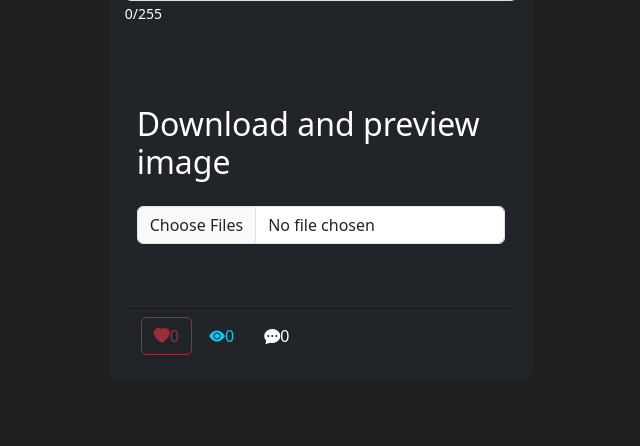
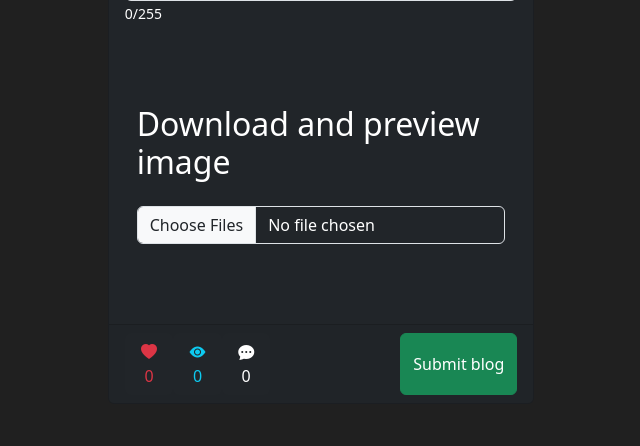
Before and after one commit to Peas4nt/myBlog, a Node server app: template views/blogCreating.ejs in a window 1280 px wide. Shown: the part 354-800 px from the top of the page, without its empty margins (319-959 px from the left). Run offline with Node 20, Linux system fonts and the light colour scheme; the template is opened without the code that fills it, so the values that code supplies are empty.

Commit message:
blog creation site done

```diff
--- a/index.js
+++ b/index.js
@@ -1,4 +1,7 @@
 import express from "express";
+import multer from "multer";
+import path from "path";
+
 import { testConnection } from "./db.js";
 import * as blogController from "./controllers/blogController.js";
 
@@ -14,18 +17,37 @@ const app = express();
 app.set("view engine", "ejs");
 
 app.use(express.static("public"));
+app.use("/uploads", express.static("uploads"));
 
-app.get("/", blogController.getCreate)
+const storage = multer.diskStorage({
+	// file destination save
+	destination: function (req, file, cb) {
+		cb(null, "uploads/blogs");
+	},
+	// file name
+	filename: function (req, file, cb) {
+		cb(
+			null,
+			file.fieldname + "-" + Date.now() + path.extname(file.originalname),
+		);
+	},
+});
+const upload = multer({ storage: storage });
+
+// routes
+// Blog creating
+app.get("/", blogController.getCreate);
+app.post("/", upload.array("images"), blogController.postCreate);
 
 // start server function
 const start = async () => {
 	// check db connection
 	const dbErr = await testConnection();
-	if (dbErr) return console.error("DB error: ",dbErr);
+	if (dbErr) return console.error("DB error: ", dbErr);
 
 	app.listen(PORT, (err) => {
 		// check server errors
-		if (err) return console.error("Server errror: ",err);
+		if (err) return console.error("Server errror: ", err);
 		console.log(`Server OK\nhttp://localhost:${PORT}/`);
 	});
 };
--- a/views/blogCreating.ejs
+++ b/views/blogCreating.ejs
@@ -1,15 +1,21 @@
-<!doctype html>
+<!DOCTYPE html>
 <html lang="en">
-
 	<head>
-  <meta charset="utf-8">
-  <meta name="viewport" content="width=device-width, initial-scale=1">
+		<meta charset="utf-8" />
+		<meta name="viewport" content="width=device-width, initial-scale=1" />
 		<title>Bootstrap demo</title>
-  <link href="https://cdn.jsdelivr.net/npm/bootstrap@5.3.2/dist/css/bootstrap.min.css" rel="stylesheet"
-    integrity="sha384-T3c6CoIi6uLrA9TneNEoa7RxnatzjcDSCmG1MXxSR1GAsXEV/Dwwykc2MPK8M2HN" crossorigin="anonymous">
-  <link rel="stylesheet" href="https://cdn.jsdelivr.net/npm/bootstrap-icons@1.11.1/font/bootstrap-icons.css">
-  <link rel="stylesheet" href="/styles/global.css">
-  <link rel="stylesheet" href="/styles/blogCreating.css">
+		<link
+			href="https://cdn.jsdelivr.net/npm/bootstrap@5.3.2/dist/css/bootstrap.min.css"
+			rel="stylesheet"
+			integrity="sha384-T3c6CoIi6uLrA9TneNEoa7RxnatzjcDSCmG1MXxSR1GAsXEV/Dwwykc2MPK8M2HN"
+			crossorigin="anonymous"
+		/>
+		<link
+			rel="stylesheet"
+			href="https://cdn.jsdelivr.net/npm/bootstrap-icons@1.11.1/font/bootstrap-icons.css"
+		/>
+		<link rel="stylesheet" href="/styles/global.css" />
+		<link rel="stylesheet" href="/styles/blogCreating.css" />
 	</head>
 
 	<body>
@@ -23,20 +29,42 @@
 				<div class="card-header position-relative d-flex">
 					<!-- User name and image -->
 					<div class="d-flex align-items-center" style="width: 50%;">
-          <img src="<%= user.img %>" class="rounded-circle mr-2" alt="User Profile"
-            style="width: 40px; height: 40px;">
-          <h5 class="ms-2"><%= user.username %></h5>
+						<img
+							src="<%= user.img %>"
+							class="rounded-circle mr-2"
+							alt="User Profile"
+							style="width: 40px; height: 40px;"
+						/>
+						<h5 class="ms-2">
+							<%= user.username %>
+						</h5>
 					</div>
 					<!-- blog settings -->
 					<div class="position-absolute end-0">
 						<div class="dropdown">
-            <button class="btn text-bg-dark" data-bs-toggle="dropdown">
+							<button
+								class="btn text-bg-dark"
+								data-bs-toggle="dropdown"
+							>
 								<i class="bi bi-three-dots"></i>
 							</button>
 							<ul class="dropdown-menu dropdown-menu-dark">
-              <li><a class="dropdown-item" href="#">Status: Public</a></li>
-              <li><a class="dropdown-item" href="#">Status: Private</a></li>
-              <li><a class="dropdown-item text-danger" href="#">Delete post</a></li>
+								<select
+									class="form-select text-bg-dark blog-status"
+								>
+									<option value="1" selected
+										>Status: Public</option
+									>
+									<option value="2">Status: Private</option>
+								</select>
+
+								<li>
+									<a
+										class="dropdown-item text-danger"
+										href="#"
+										>Delete post</a
+									>
+								</li>
 							</ul>
 						</div>
 					</div>
@@ -44,26 +72,43 @@
 
 				<!-- Blog text -->
 				<div class="card-body">
-        <div class="card-text form-floating ">
-          <textarea class="blog-text form-control text-bg-dark" id="floatingTextarea"
-            style="height: 200px" minlength="1" maxlength="255"></textarea>
+					<div class="form-floating">
+						<textarea
+							class="blog-text form-control text-bg-dark"
+							id="floatingTextarea"
+							style="height: 200px;"
+							minlength="1"
+							maxlength="255"
+						></textarea>
 						<label for="floatingTextarea">Yours blog text</label>
 					</div>
-        <p class="card-text"><small><span id="letter-counter">0</span>/255</small></p>
+					<p class="card-text">
+						<small><span id="letter-counter">0</span>/255</small>
+					</p>
 				</div>
 
 				<!-- Post Image -->
 				<div class="card-body">
 					<div class="container py-5">
 						<h2 class="mb-4">Download and preview image</h2>
-          <input type="file" id="imageInput" class="form-control mb-3" accept="image/*" multiple>
-          <div class="image-preview-container" id="previewContainer"></div>
+						<input
+							type="file"
+							id="imageInput"
+							class="form-control mb-3 text-bg-dark"
+							accept="image/*"
+							multiple
+						/>
+						<div
+							class="image-preview-container"
+							id="previewContainer"
+						></div>
+					</div>
 				</div>
 
 				<!-- Blog Post End -->
-        <div class="card-footer">
+				<div class="card-footer d-flex">
 					<!-- Like Icon -->
-          <button href="#" class="btn text-bg-dark text-danger" disabled>
+					<button href="#" class="btn text-bg-dark text-danger">
 						<i class="bi bi-heart-fill"></i>0
 					</button>
 					<!-- Views Icon -->
@@ -74,37 +119,57 @@
 					<a href="#" class="btn text-bg-dark">
 						<i class="bi bi-chat-dots-fill"></i>0
 					</a>
+
+					<div class="d-flex justify-content-end" style="width: 70%;">
+						<button
+							type="button"
+							class="btn btn-success submit-btn"
+						>
+							Submit blog
+						</button>
+					</div>
+				</div>
 			</div>
 		</div>
 	</body>
-<script src="https://cdn.jsdelivr.net/npm/bootstrap@5.3.2/dist/js/bootstrap.bundle.min.js"
-  integrity="sha384-C6RzsynM9kWDrMNeT87bh95OGNyZPhcTNXj1NW7RuBCsyN/o0jlpcV8Qyq46cDfL" crossorigin="anonymous"></script>
+	<script
+		src="https://cdn.jsdelivr.net/npm/@popperjs/core@2.11.8/dist/umd/popper.min.js"
+		integrity="sha384-I7E8VVD/ismYTF4hNIPjVp/Zjvgyol6VFvRkX/vR+Vc4jQkC+hVqc2pM8ODewa9r"
+		crossorigin="anonymous"
+	></script>
+	<script
+		src="https://cdn.jsdelivr.net/npm/bootstrap@5.3.2/dist/js/bootstrap.min.js"
+		integrity="sha384-BBtl+eGJRgqQAUMxJ7pMwbEyER4l1g+O15P+16Ep7Q9Q+zqX6gSbd85u4mG4QzX+"
+		crossorigin="anonymous"
+	></script>
 
 	<script>
 		// letter counter
-  const blogText = document.querySelector(".blog-text")
-  const letCount = document.querySelector("#letter-counter")
+		const blogText = document.querySelector(".blog-text");
+		const letCount = document.querySelector("#letter-counter");
 
 		// count letters
-  blogText.addEventListener("input", charCounter)
+		blogText.addEventListener("input", charCounter);
 		function charCounter() {
-    const charCount = blogText.value.length
-    letCount.innerHTML = charCount
+			const charCount = blogText.value.length;
+			letCount.innerHTML = charCount;
 			// make text red if text lenght = 255
 			if (charCount === 255) {
-      letCount.className = "text-danger"
+				letCount.className = "text-danger";
 			} else {
-      letCount.className = ""
+				letCount.className = "";
 			}
 		}
 
 		// images preview
 		let currentFiles = [];
 		let newFiles = [];
-  const previewContainer = document.getElementById('previewContainer');
+		const previewContainer = document.getElementById("previewContainer");
 
-  document.getElementById('imageInput').addEventListener('change', function (event) {
-    newFiles = event.target.files
+		document
+			.getElementById("imageInput")
+			.addEventListener("change", function (e) {
+				newFiles = e.target.files;
 				updateFileList();
 			});
 
@@ -115,40 +180,68 @@
 			currentFiles.forEach((file, index) => showFile(file, index));
 
 			Array.from(newFiles).forEach((file, index) => {
-      if (file.type.startsWith('image/')) {
+				if (file.type.startsWith("image/")) {
 					currentFiles.push(file);
 					showFile(file, index);
 				}
 			});
 			newFiles = [];
-    console.log(currentFiles)
 		}
 
 		// add file to files preview
 		function showFile(file, index) {
 			const reader = new FileReader();
 			reader.onload = function (e) {
-      const imgContainer = document.createElement('div');
-      imgContainer.classList.add('image-preview');
+				const imgContainer = document.createElement("div");
+				imgContainer.classList.add("image-preview");
 				imgContainer.innerHTML += `
         <img src="${e.target.result}" alt="Image Preview">
         <button class="btn btn-sm btn-danger delete-btn" id="${index}">&times;</button>
         `;
 				previewContainer.appendChild(imgContainer);
 
-      imgContainer.querySelector('.delete-btn').addEventListener('click', function () {
+				imgContainer
+					.querySelector(".delete-btn")
+					.addEventListener("click", function () {
 						removeFile(parseInt(this.id));
 					});
 			};
 			reader.readAsDataURL(file);
-
 		}
 
 		// remove file from preview
 		function removeFile(index) {
 			currentFiles.splice(index, 1);
-    updateFileList()
+			updateFileList();
+		}
+
+		// query
+		const blogStatus = document.querySelector(".blog-status");
+		const blogTexts = document.querySelector(".blog-text");
+
+		document
+			.querySelector(".submit-btn")
+			.addEventListener("click", function (e) {
+				const status = blogStatus.value;
+				const text = blogTexts.value;
+				const images = currentFiles;
+
+				query(status, text, images);
+			});
+
+		function query(status, text, images) {
+			const xhttp = new XMLHttpRequest();
+			const formData = new FormData();
+
+			// add status and text
+			formData.append("status", status);
+			formData.append("text", text);
+
+      // add images
+      images.forEach(image => formData.append("images", image))
+
+			xhttp.open("POST", "/");
+			xhttp.send(formData);
 		}
 	</script>
-
 </html>
```
Also changed, not shown: controllers/blogController.js (+21 -2 lines), readme.md, 2 other files. Lines whose indentation alone changed are shown as unchanged.
